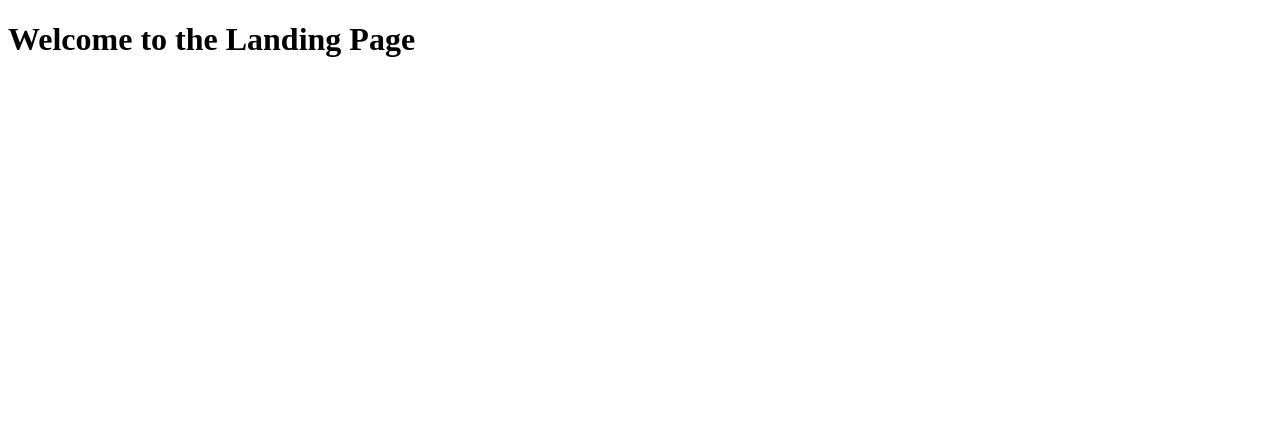
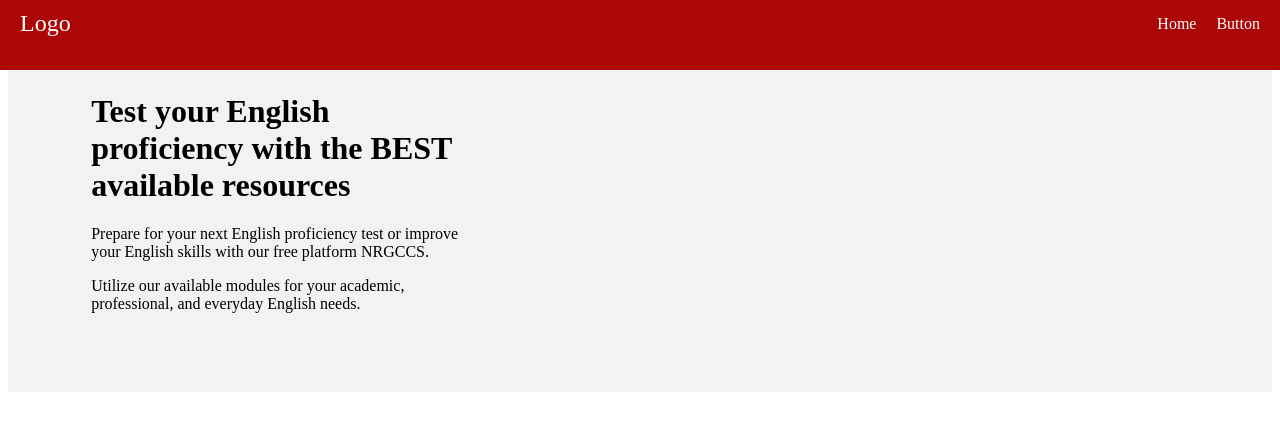
Before and after one commit to JaharaKate/NRGCCS, a Vue app: page / in a window 1280 px wide. Shown: the top 430 px of the page. Built offline with nearby package versions, Linux system fonts and the light colour scheme.

Commit message:
Landing Page - Navigation Bar and Home

```diff
--- a/src/components/LandingPage.vue
+++ b/src/components/LandingPage.vue
@@ -1,15 +1,89 @@
 <template>
   <div>
-      <h1>Welcome to the Landing Page</h1>
+    <nav class="navbar">
+      <div class="navbar-container">
+        <div class="navbar-brand">Logo</div>
+        <ul class="navbar-menu">
+          <li><a href="#">Home</a></li>
+          <li><a href="#">Button</a></li>
+        </ul>
+      </div>
+    </nav>
+    <div class="home-section">
+      <div class="home-content">
+        <!-- Your home page content goes here -->
+        <h1>
+          Test your English <br />
+          proficiency with the BEST <br />
+          available resources
+        </h1>
+        <p>
+          Prepare for your next English proficiency test or improve <br />
+          your English skills with our free platform NRGCCS.
+        </p>
+        <p>
+          Utilize our available modules for your academic, <br />
+          professional, and everyday English needs.
+        </p>
+      </div>
+    </div>
   </div>
 </template>
 
 <script>
 export default {
-    name: 'LandingPage',
+  name: "LandingPage",
 };
 </script>
 
 <style scoped>
+.navbar {
+  background-color: #ad0606;
+  position: fixed;
+  top: 0;
+  left: 0;
+  height: 70px;
+  width: 100%;
+}
 
+.navbar-container {
+  display: flex;
+  justify-content: space-between;
+  align-items: center;
+  padding: 10px 20px;
+}
+
+.navbar-brand {
+  color: white;
+  font-size: 1.5rem;
+}
+
+.navbar-menu {
+  list-style: none;
+  margin: 0;
+  padding: 0;
+}
+
+.navbar-menu li {
+  display: inline-block;
+  margin-left: 20px;
+}
+
+.navbar-menu li a {
+  color: white;
+  text-decoration: none;
+  font-size: 1rem;
+}
+
+.home-section {
+  background-color: #f2f2f2; /* Gray background color */
+  padding: 5%;
+}
+
+.home-content {
+  max-width: 800px;
+  margin: 0 auto;
+  margin-left: 20px;
+  text-align: left;
+}
 </style>
```
Also changed, not shown: src/img/nrgccs.png (added). Lines whose indentation alone changed are shown as unchanged.
